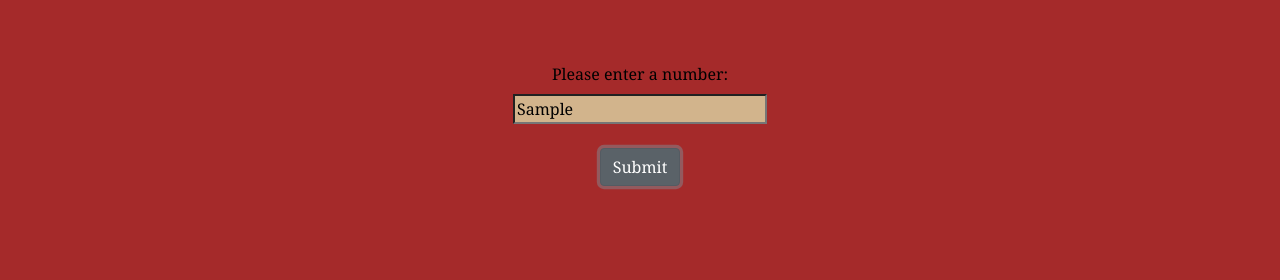
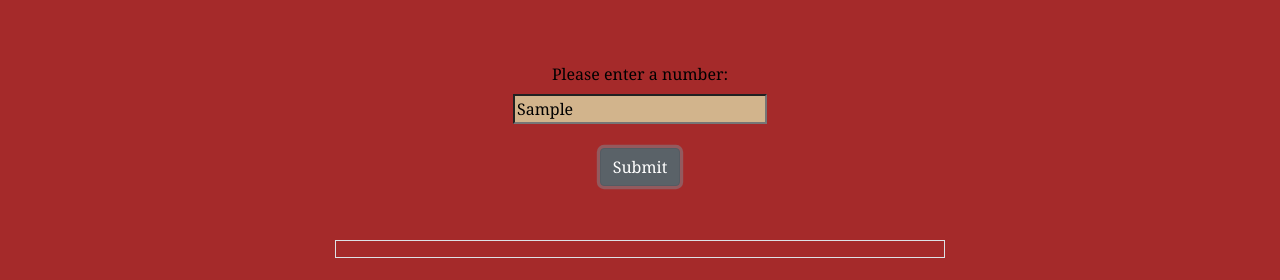
Before and after one commit to calliestump/EpicodusFriday3, a plain HTML site: page index.html in a window 1280 px wide. Both pictures are taken after typing "Sample" into the empty fields and a click on the button "Submit". Shown: the part 224-504 px from the top of the page. Drawn offline with Linux system fonts and the light colour scheme.

Commit message:
hides a shows result when submitted

```diff
--- a/css/styles.css
+++ b/css/styles.css
@@ -19,6 +19,9 @@ input {
 .container {
   text-align: center;
 }
-.output {
+.content-box {
   text-align: center;
+  margin-left: 25%;
+  margin-right: 25%;
+  display: none;
 }
--- a/index.html
+++ b/index.html
@@ -26,8 +26,10 @@
     </form>
   </div>
   <br>
-  <div class="output">
-    <p id="result"></p>
+  <div class="spacing">
+    <div class="content-box border border-round">
+      <p id="result"></p>
+    </div>
   </div>
 </body>
 </html>
--- a/js/scripts.js
+++ b/js/scripts.js
@@ -28,11 +28,11 @@ function weigh(userArray,numbers) {
 $(document).ready(function() {
   $("form#roboger").submit(function(event) {
     event.preventDefault();
+    $(".content-box").show();
     let userNum = parseInt($("input#userNumber").val());
     let numbers = [3,2,1];
     let word = ["Won't you be my neighbor?", "Boop", "Beep"];
     let userArray = createUserInputArray(userNum, numbers, word);
-    alert(userArray);
     console.log(userArray);
     weigh(userArray, numbers);
     $("p").text(userArray);
```
